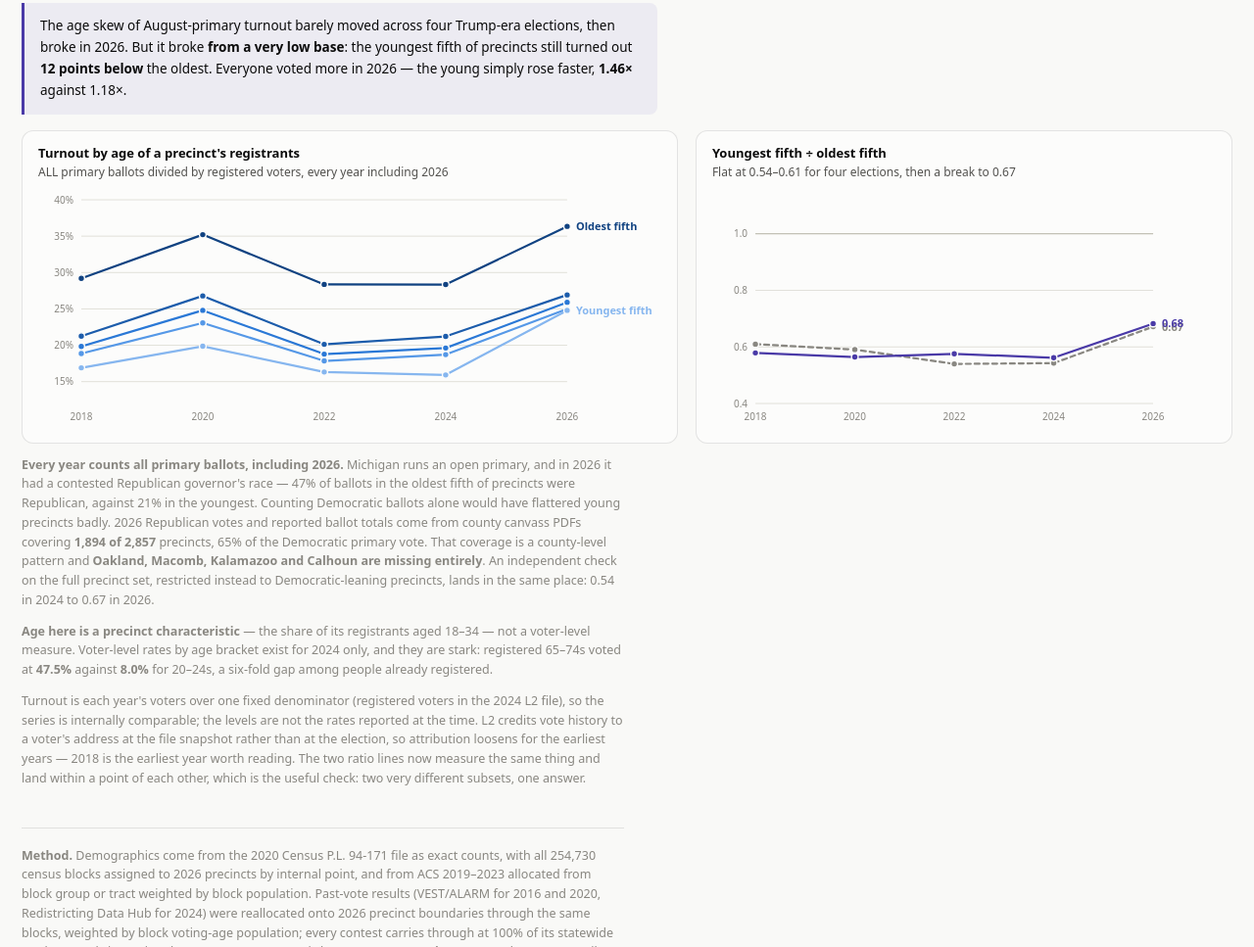
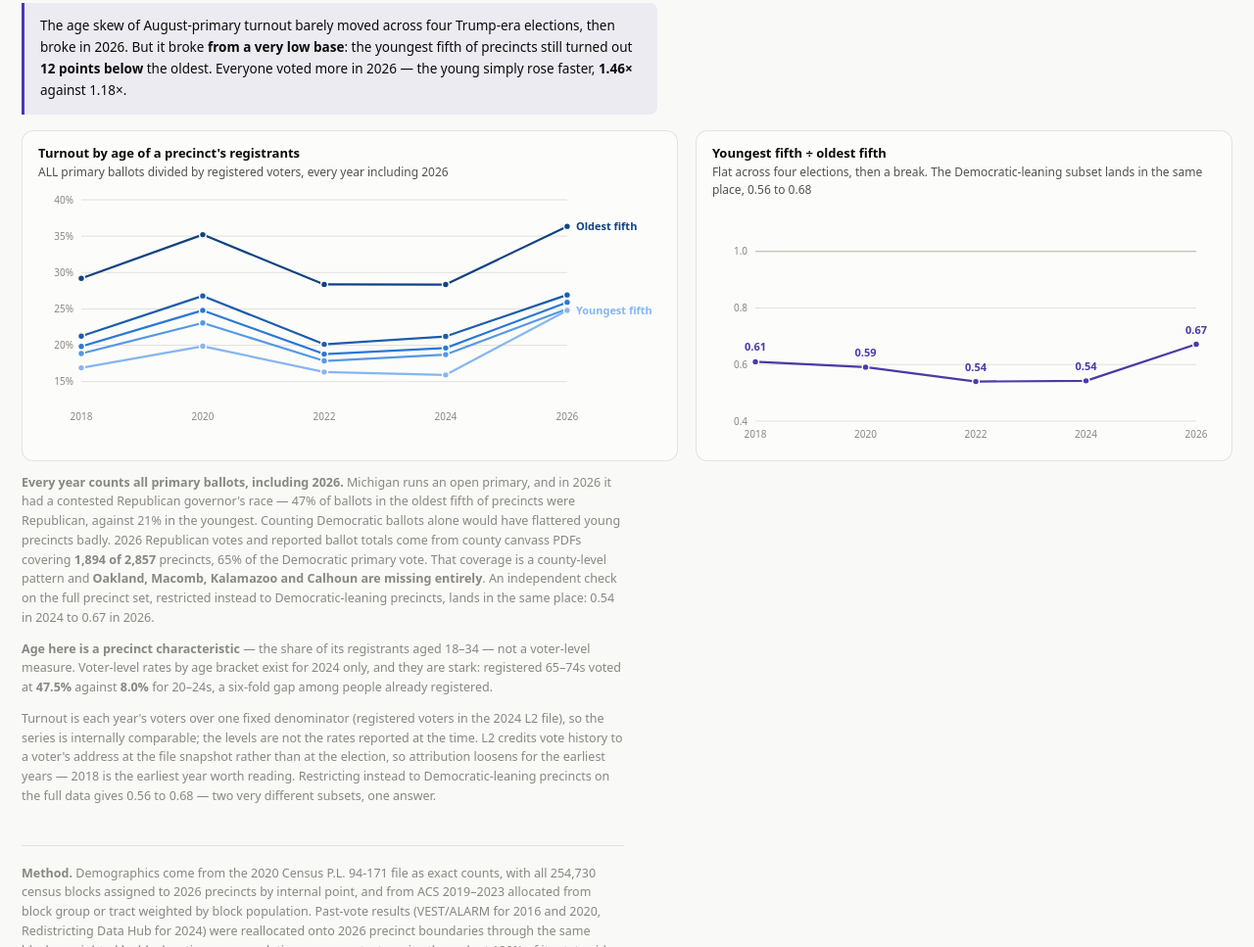
Before and after one commit to jskuk/mi-2026-senate-primary, a plain HTML site: page index.html in a window 1280 px wide. Shown: the part 3970-4937 px from the top of the page at 98% size. Drawn offline with Linux system fonts and the light colour scheme.

Commit message:
Simplify the ratio panel to a single line with every point labelled
Co-Authored-By: Claude Opus 5 <noreply@anthropic.com>

```diff
--- a/index.html
+++ b/index.html
@@ -242,7 +242,7 @@ table{border-collapse:collapse}
         <p class="pr">ALL primary ballots divided by registered voters, every year including 2026</p>
         <div class="plot"><svg id="tline"></svg></div></div>
       <div class="card" style="margin-top:0"><p class="ptitle">Youngest fifth &divide; oldest fifth</p>
-        <p class="pr">Flat at 0.54&ndash;0.61 for four elections, then a break to 0.67</p>
+        <p class="pr">Flat across four elections, then a break. The Democratic-leaning subset lands in the same place, 0.56 to 0.68</p>
         <div class="plot"><svg id="tratio"></svg></div></div>
     </div>
     <div class="card hidden" id="tbl-turnout"></div>
@@ -268,8 +268,8 @@ table{border-collapse:collapse}
       file), so the series is internally comparable; the levels are not the rates reported at the
       time. L2 credits vote history to a voter's address at the file snapshot rather than at the
       election, so attribution loosens for the earliest years &mdash; 2018 is the earliest year
-      worth reading. The two ratio lines now measure the same thing and land within a point of
-      each other, which is the useful check: two very different subsets, one answer.
+      worth reading. Restricting instead to Democratic-leaning precincts on the full data gives
+      0.56 to 0.68 &mdash; two very different subsets, one answer.
     </p>
   </section>
 
@@ -586,7 +586,9 @@ function lineChart(svgEl, cfg){
       hit.addEventListener('pointermove',show);
       hit.addEventListener('pointerleave',()=>tip.style.opacity=0);
     });
-    if(s.label) add('text',{x:xs(T.years.length-1)+9,y:ys(s.v[s.v.length-1])+4,
+    if(s.showAll) s.v.forEach((v,i)=>add('text',{x:xs(i),y:ys(v)-11,'text-anchor':'middle',
+      fill:s.colour,'font-size':11,'font-weight':670},v.toFixed(2)));
+    else if(s.label) add('text',{x:xs(T.years.length-1)+9,y:ys(s.v[s.v.length-1])+4,
       fill:s.colour,'font-size':11,'font-weight':660},s.label);
   });
 }
@@ -601,11 +603,9 @@ function drawTurnout(){
       label:i===0?'Oldest fifth':(i===4?'Youngest fifth':null)}))});
   lineChart(document.getElementById('tratio'),{
     lo:.40, hi:1.12, ticks:[.4,.6,.8,1.0], rule:1,
-    fmt:v=>v.toFixed(1), tip:v=>v.toFixed(2), rpad:64,
-    series:[{name:'All precincts', v:T.ratio_all, colour:cssv('--muted'), dash:true,
-             label:T.ratio_all[4].toFixed(2)},
-            {name:'Democratic-leaning precincts', v:T.ratio_dem, colour:cssv('--elsayed'),
-             label:T.ratio_dem[4].toFixed(2)}]});
+    fmt:v=>v.toFixed(1), tip:v=>v.toFixed(2), rpad:20,
+    series:[{name:'Youngest fifth / oldest fifth', v:T.ratio_all,
+             colour:cssv('--elsayed'), showAll:true}]});
 }
 document.getElementById('tbl-turnout').innerHTML=tb(
   'Share of 2024-registered voters who cast an August-primary ballot, Democratic-leaning precincts. '+
```
Also changed, not shown: turnout_series_R.png, 1 other file.
